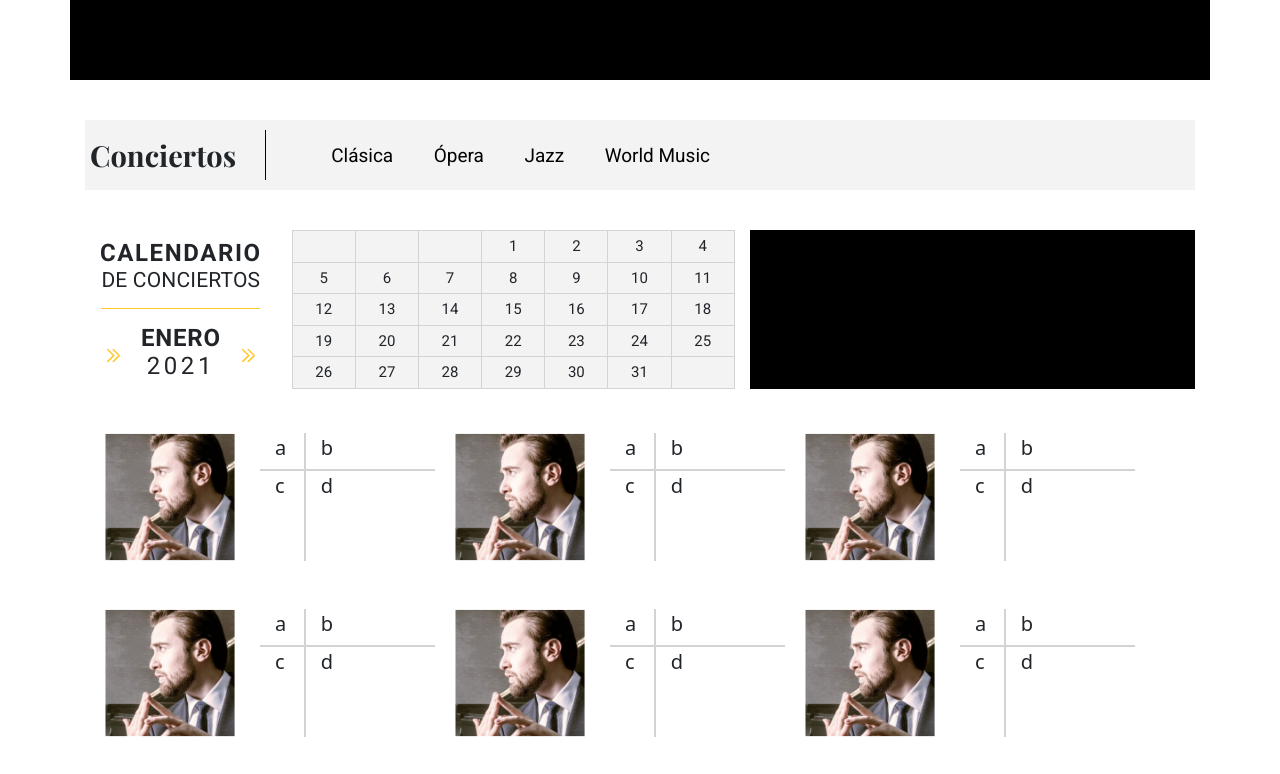
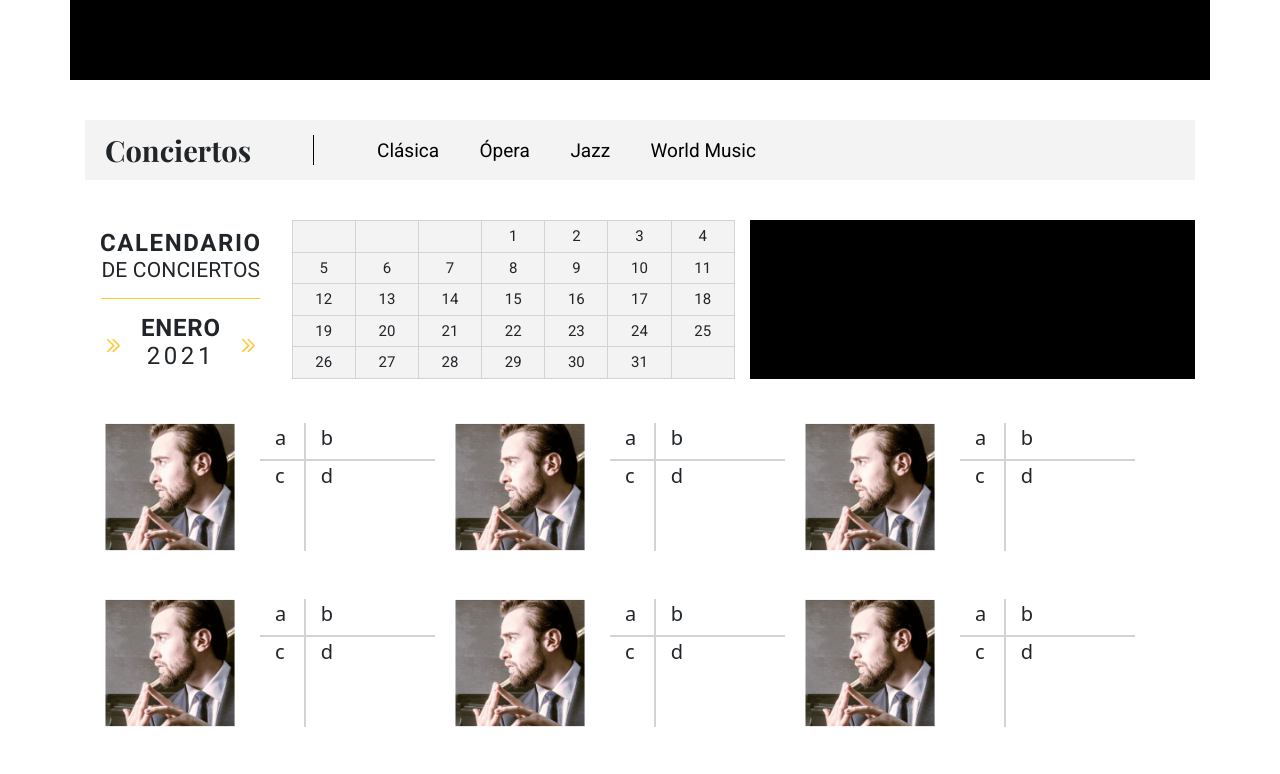
Before and after one commit to jomarz/tempo-front, a Vue app: page / in a window 1280 px wide. Shown: the part 900-1674 px from the top of the page. Built offline with nearby package versions, Linux system fonts and the light colour scheme.

Commit message:
Fix section nav style

```diff
--- a/src/components/SectionNav.vue
+++ b/src/components/SectionNav.vue
@@ -1,6 +1,16 @@
 <template>
-    <div class="container-fluid section-nav">
-        <div class="row">
+    <div class="section-nav">
+        <h3 class="section-nav-title">{{navTitle}}</h3>
+        <div class="section-nav-separator">
+            <div class="sep-left"></div>
+            <div class="sep-right"></div>
+        </div>
+        <div class="section-nav-menu">
+            <ul class="nav-menu section-menu">
+                <li class="navbar-menu-item" v-for="menuItem in menuItems" :key="menuItem"><a :href="menuItem.url" class='navbar-menu-link' :data-text="menuItem.text">{{menuItem.text}}</a></li>
+            </ul>
+        </div>
+        <!-- <div class="row">
             <div class="col-2 section-title-container">
                 <h3 class="section-nav-title">{{navTitle}}</h3>
             </div>
@@ -9,7 +19,7 @@
                     <li class="navbar-menu-item" v-for="menuItem in menuItems" :key="menuItem"><a :href="menuItem.url" class='navbar-menu-link' :data-text="menuItem.text">{{menuItem.text}}</a></li>
                 </ul>
             </div>
-        </div>
+        </div> -->
     </div>
 
 </template>
@@ -32,16 +42,20 @@ export default {
 <style lang="scss" scoped>
 
         .section-nav {
-            padding: 10px 63px 10px 20px;
-            background-color: #f3f3f4;
-        }
-        .section-nav-menu {
             display: flex;
             align-items: center;
-            padding: 10px 0 10px 0;
+            padding: 15px 20px 15px 20px;
+            background-color: #f3f3f4;
+            .section-nav-title {
+                display: inline;
+            }
+            .section-nav-separator {
+                display: inline-flex;
+                align-items: center;
             }
             ul.section-menu {
                 margin: 0;
+                padding-left: 0px;
                 li {
                     font-size: 0.95rem;
                     font-family: 'Roboto', sans-serif;
@@ -49,7 +63,19 @@ export default {
                     line-height: 1.3rem;
                 }
             }
-        .section-menu li{
+            .section-menu li:not(:first-child){
                 margin-left: 40px;
             }
+            .section-nav-separator>div{
+                /* display: inline-block; */
+                width: 63px;
+                height: 100%;
+            }
+            .section-nav-separator {
+                height: 1.5rem;
+                .sep-left {
+                    border-right: 1px solid black;
+                }
+            }
+        }
 </style>
```
Lines whose indentation alone changed are shown as unchanged.
